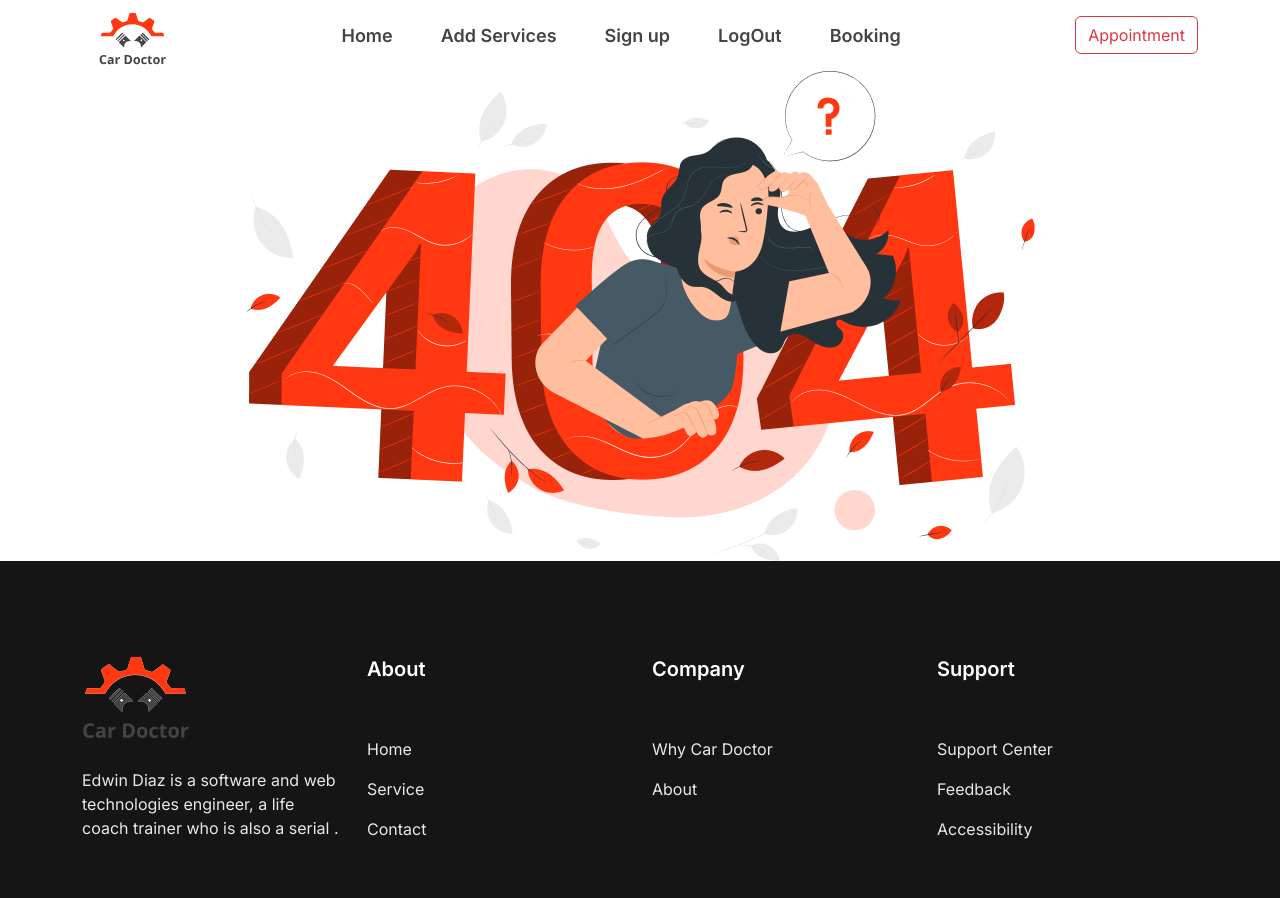
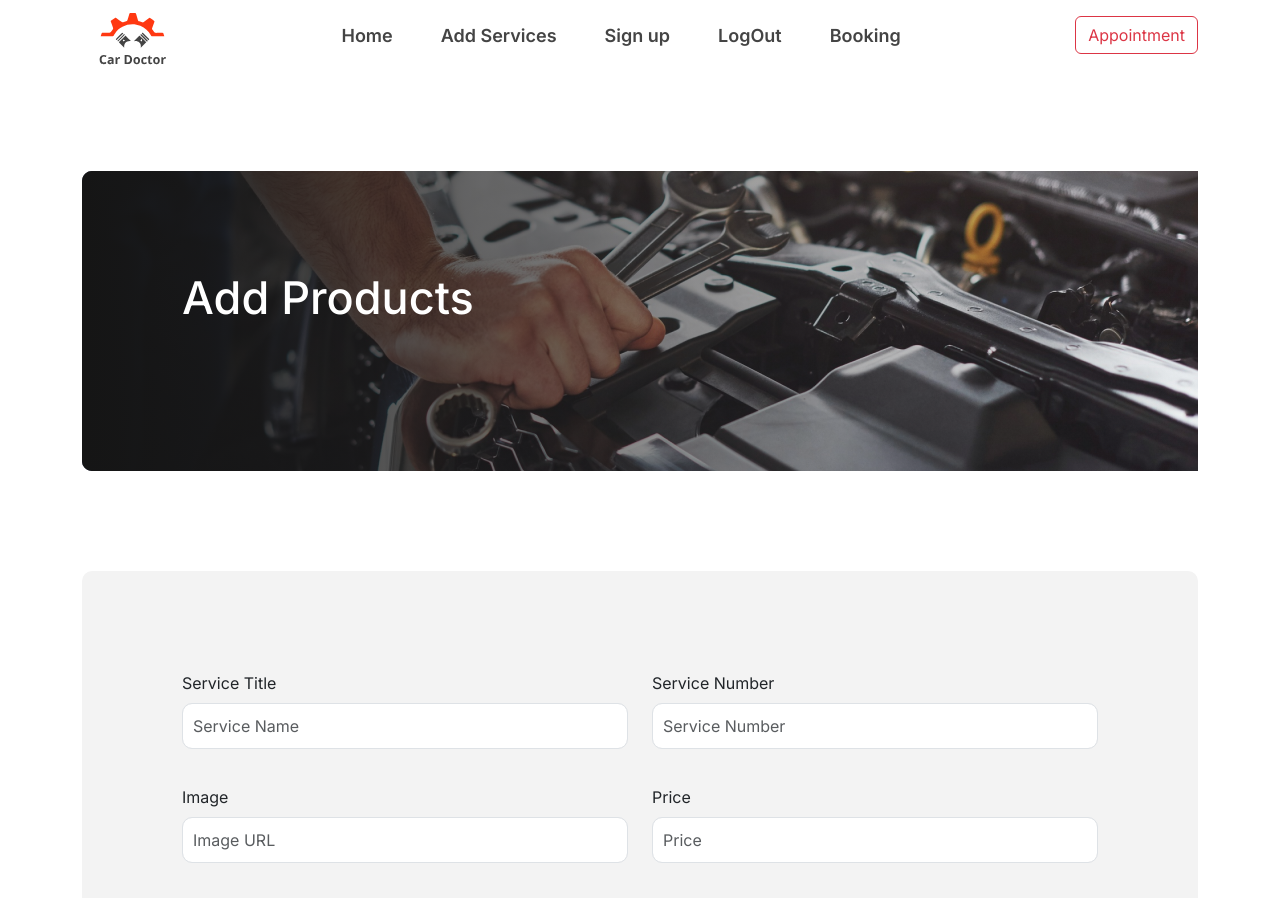
Before and after one commit to code-with-omar/car-doctor-client, a React (Vite) app: page /productsCreates in a window 1280 px wide. Shown: the top 898 px of the page. Built offline with nearby package versions, Linux system fonts and the light colour scheme; no server answers; sample sign-in values are in the browser's storage.

Commit message:
Prodcuts Create page and functionility aslo route setup completed

```diff
--- /dev/null
+++ b/src/Pages/productsCreate/ProductsCreate.jsx
@@ -0,0 +1,80 @@
+import { Col, Container, Form, Row } from "react-bootstrap";
+import Swal from "sweetalert2";
+
+const ProductsCreate = () => {
+    const handleProductsCreate = (e) => {
+        e.preventDefault();
+        const form = e.target;
+        const title = form.name.value;
+        const product_id = form.productNumber.value;
+        const image = form.image.value;
+        const price = form.price.value;
+        const products = {
+                product_id,
+                title,
+                image,
+                price
+            }
+
+        fetch('http://localhost:5000/productsCreates', {
+            method: 'POST',
+            headers: {
+                'content-type': 'application/json'
+            },
+            body: JSON.stringify(products)
+        })
+            .then(res => res.json())
+            .then(data => {
+                if (data.acknowledged) {
+                    Swal.fire({
+                        position: "top",
+                        icon: "success",
+                        title: "Add Success",
+                        showConfirmButton: true,
+                        confirmButtonText: "Close",
+                        timer: 1500
+                    });
+                }
+            })
+    }
+    return (
+        <Container>
+            <div className='checkout-banner-wrap'>
+                <div className='checkout-banner'>
+                    <h2 className='checkout-header fs-45 fw-500 font-white'>Add Products</h2>
+                </div>
+            </div>
+            <Form className='bg-dark-07 checkout-form' onSubmit={handleProductsCreate}>
+                <Row className="mb-3">
+                    <Form.Group as={Col} controlId="formGridName">
+                        <Form.Label>Service Title</Form.Label>
+                        <Form.Control type="text" name="name" placeholder="Service Name" required />
+                    </Form.Group>
+
+                    <Form.Group as={Col} controlId="formGridDate">
+                        <Form.Label>Service Number</Form.Label>
+                        <Form.Control type="number" name="productNumber" placeholder="Service Number" required />
+                    </Form.Group>
+                </Row>
+                <Row className="mb-3">
+                    <Form.Group as={Col} controlId="formGridName">
+                        <Form.Label>Image</Form.Label>
+                        <Form.Control type="text" name="image" placeholder="Image URL" required />
+                    </Form.Group>
+
+                    <Form.Group as={Col} controlId="formGridDate">
+                        <Form.Label>Price</Form.Label>
+                        <Form.Control type="text" name="price" placeholder='Price' />
+                    </Form.Group>
+                </Row>
+                <Row>
+                    <Form.Group className=''>
+                        <Form.Control type="submit" value="Submit" className='fs-20 fw-600 line-height-30 font-white check-submit-btn' />
+                    </Form.Group>
+                </Row>
+            </Form>
+        </Container>
+    );
+};
+
+export default ProductsCreate;
--- a/src/Routes/Routes.jsx
+++ b/src/Routes/Routes.jsx
@@ -10,6 +10,7 @@ import NotFound from "../Pages/NotFound/NotFound";
 import AddServices from "../Pages/AddServices/AddServices";
 import Bookings from "../Pages/Bookings/Bookings";
 import PrivateRoute from "./PrivateRoute";
+import ProductsCreate from "../Pages/productsCreate/ProductsCreate";
 
 
 const router = createBrowserRouter([
@@ -46,6 +47,10 @@ const router = createBrowserRouter([
             {
                 path: '/bookings',
                 element: <PrivateRoute><Bookings></Bookings></PrivateRoute>
+            },
+            {
+                path: '/productsCreates',
+                element: <PrivateRoute><ProductsCreate></ProductsCreate></PrivateRoute>
             }
             , {
                 path: '*',
```
Also changed, not shown: public/product.json (added, +38 -0 lines).
